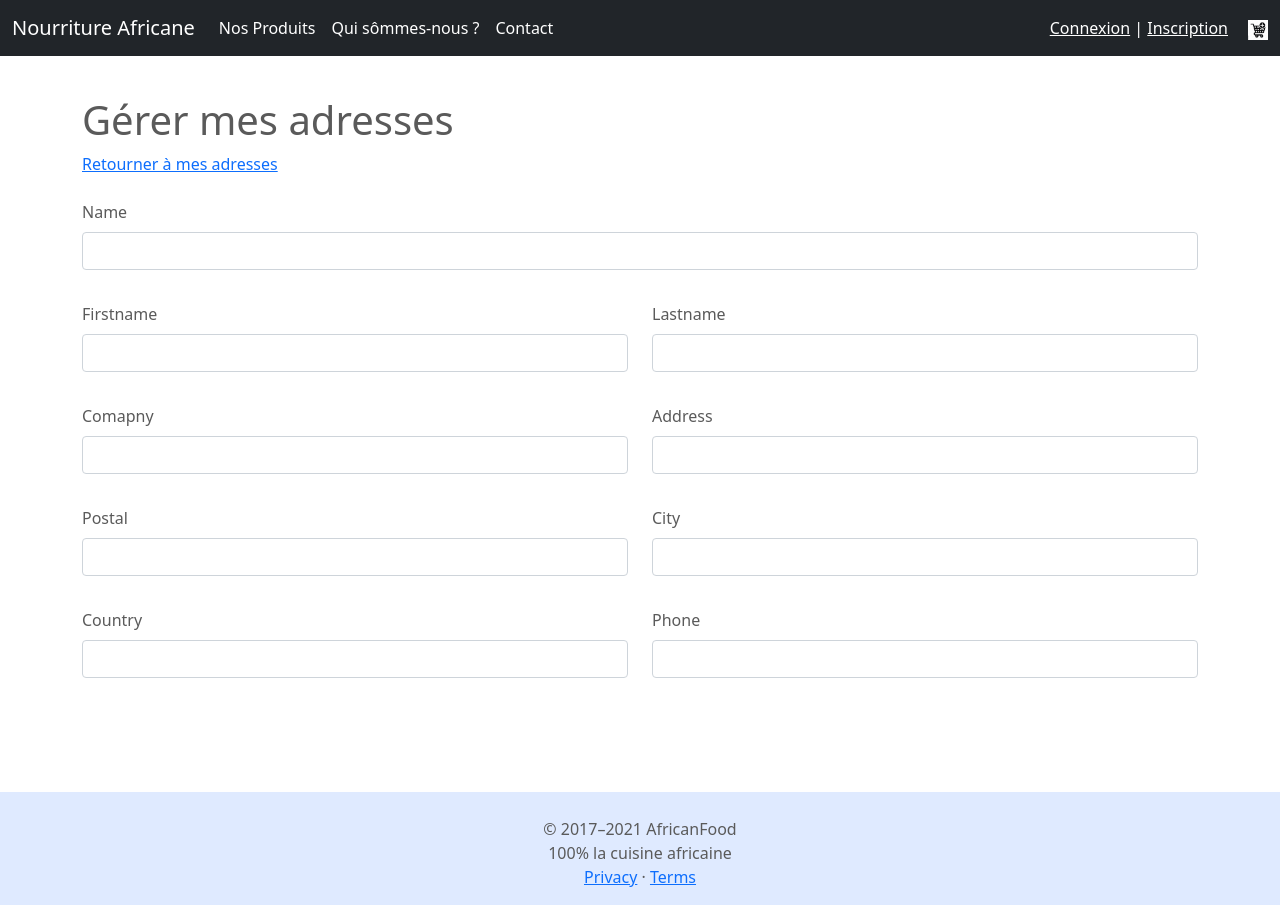
After one commit to mg488/africanFood, a Symfony app: template templates/account/address_form_new.html.twig in a window 1280 px wide. The commit adds this page. Run offline with Twig, Linux system fonts and the light colour scheme; the template is opened without the code that fills it, so the values that code supplies are empty; form fields are guessed from the names that the template uses; some libraries are stand-ins or nearby versions.

Commit message:
gestion des adresses des utilisateurs

```diff
--- a/templates/account/address.html.twig
+++ b/templates/account/address.html.twig
@@ -15,7 +15,7 @@
             <div class="row">
                 {% for address in app.user.addresses %}
                     <div class="col-md-4">
-                        <div class="card" style="width: 18rem;">
+                        <div class="card" >
                             {# <img class="card-img-top" src="..." alt="Card image cap"> #}
                             <div class="card-body">
                                 <h5 class="card-title">{{ address.name }}</h5>
@@ -23,7 +23,7 @@
                                     {{ address.address }}<br>
                                     {{ address.postal }} - {{ address.city }} - {{ address.country }}
                                 </p>
-                                <a href="{{ path('acount_address_edit',{'id':address.id}) }}">Modifier</a> |  <a href="#">Supprimer</a>
+                                <a href="{{ path('acount_address_edit',{'id':address.id}) }}">Modifier</a> |  <a href="{{ path('acount_address_delete',{ 'id':address.id}) }}">Supprimer</a>
                             </div>
                         </div>
                     </div>
--- /dev/null
+++ b/templates/account/address_form_new.html.twig
@@ -0,0 +1,24 @@
+{% extends 'base.html.twig' %}
+
+{% block title %}Ajouter une adresses - african Food {% endblock %}
+
+{% block content  %}
+<h1>Gérer mes adresses</h1>
+    <a href="{{ path('acount_address') }}">Retourner à mes adresses</a><br>
+
+    {{ form_start(form) }}
+    <div class="row mt-4">
+        <div class="col-md-12 mb-3">{{ form_row(form.name) }}</div>
+        <div class="col-md-6 mb-3">{{ form_row(form.firstname) }}</div>
+        <div class="col-md-6 mb-3">{{ form_row(form.lastname) }}</div>
+        <div class="col-md-6 mb-3">{{ form_row(form.comapny) }}</div>
+        <div class="col-md-6 mb-3">{{ form_row(form.address) }}</div>
+        <div class="col-md-6 mb-3">{{ form_row(form.postal) }}</div>
+        <div class="col-md-6 mb-3">{{ form_row(form.city) }}</div>
+        <div class="col-md-6 mb-3">{{ form_row(form.country) }}</div>
+        <div class="col-md-6 mb-5">{{ form_row(form.phone) }}</div>
+    </div>
+
+    {{ form_end(form) }}
+
+{% endblock %}
--- a/templates/cart/index.html.twig
+++ b/templates/cart/index.html.twig
@@ -54,7 +54,7 @@
     </table>
 
     <div class="row">
-        <div class="col-sm-12 offset-9">
+        <div class="col-sm-12 my-2 offset-10">
             <b>Nombre : </b>{{ cart|length }}<br>
             <b >Total :</b> <b class="text-danger">{{ (total/100) | number_format(2,',','.') }} €</b>
         </div>
@@ -62,7 +62,7 @@
     <br/>
     <div class="row">
         <div class="col-sm-12 offset-10">
-        <a href="" class="btn btn-info mb-3">Valider mon panier</a>
+        <a href="" class="btn btn-info mb-3 mx-1">Valider mon panier</a>
         </div>
     </div>
 {% endblock %}
```
Also changed, not shown: src/Controller/AcountAddressController.php (+19 -2 lines), src/Repository/AddressRepository.php (added, +50 -0 lines), templates/account/address_add_new.html.twig (deleted, +0 -24 lines).
